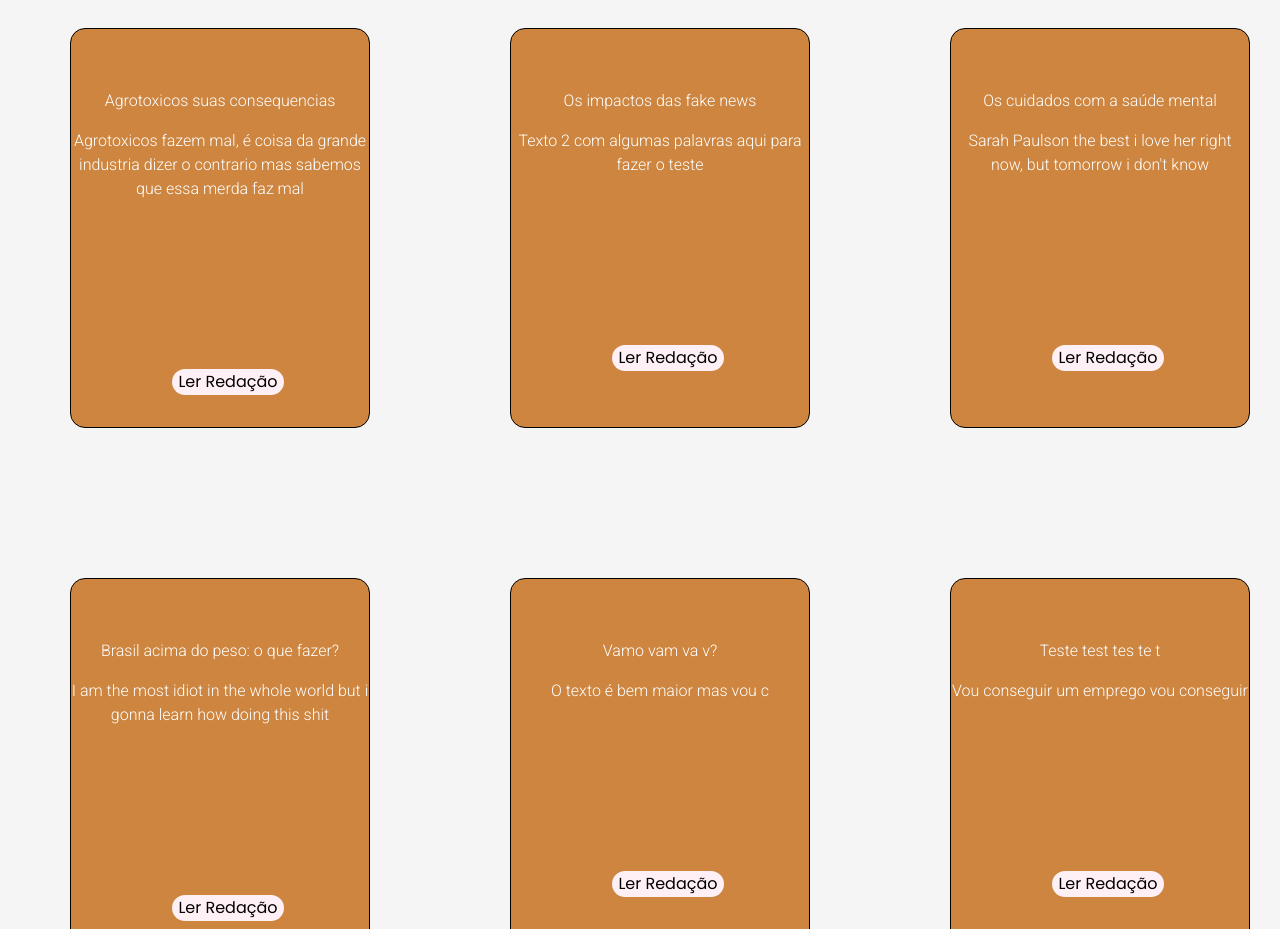
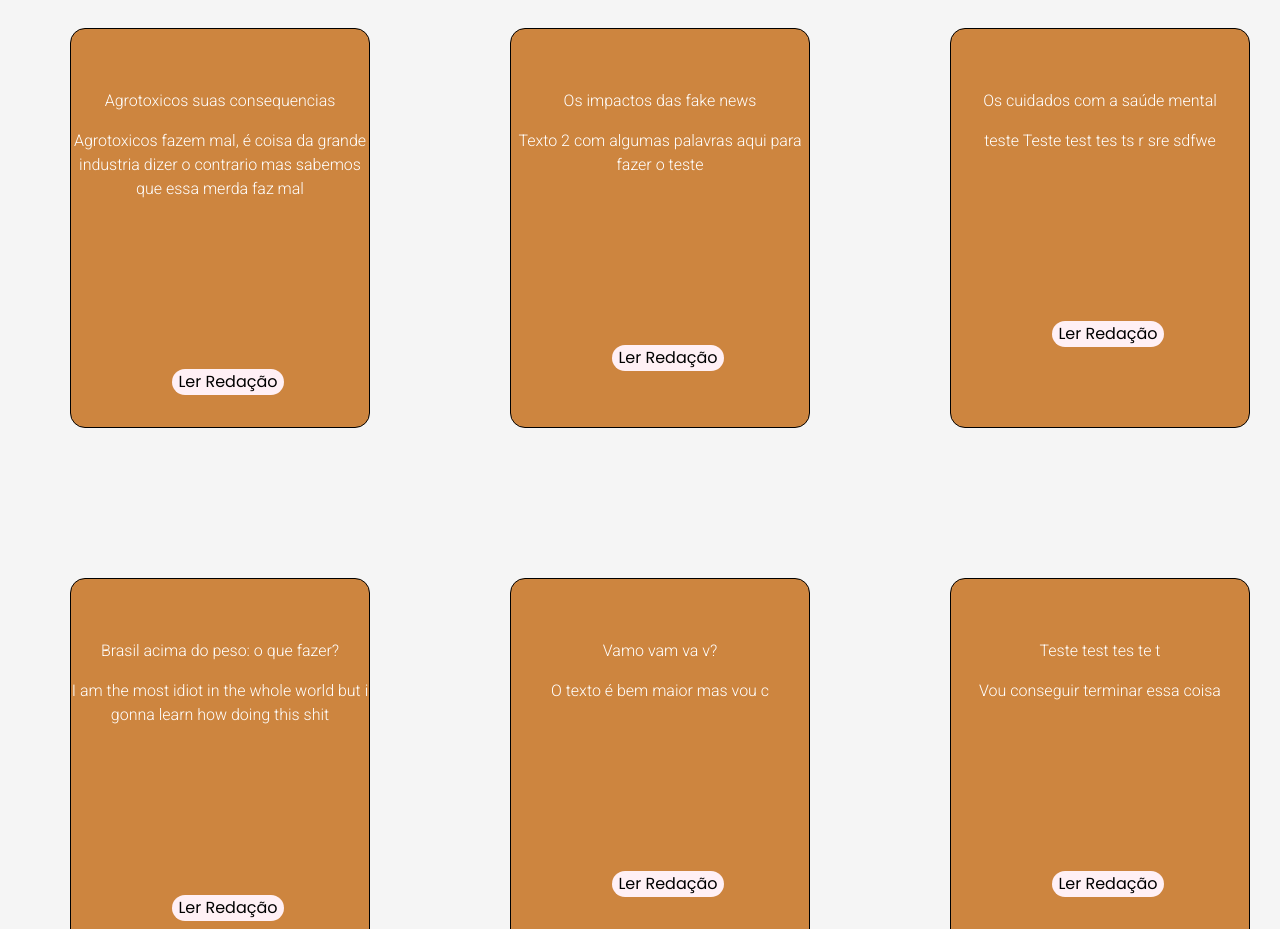
Before and after one commit to eesr05/RandomQuotes, a React (Create React App) app: page / in a window 1280 px wide. Shown: the part 2860-3789 px from the top of the page. Built offline with nearby package versions, Linux system fonts and the light colour scheme.

Commit message:
Mudando textos

```diff
--- a/src/components/Cardes/Texts.js
+++ b/src/components/Cardes/Texts.js
@@ -12,7 +12,7 @@ const redacao = [
   {
     "id":2,
     "title": "Os cuidados com a saúde mental ",
-    "text": "Sarah Paulson the best i love her right now, but tomorrow i don't know"
+    "text": "teste Teste test tes ts r sre sdfwe"
   },
   {
     "id":3,
@@ -27,7 +27,7 @@ const redacao = [
   {
     "id":5,
     "title": "Teste test tes te t",
-    "text": "Vou conseguir um emprego vou conseguir "
+    "text": "Vou conseguir terminar essa coisa "
   }
 ]
 
```
